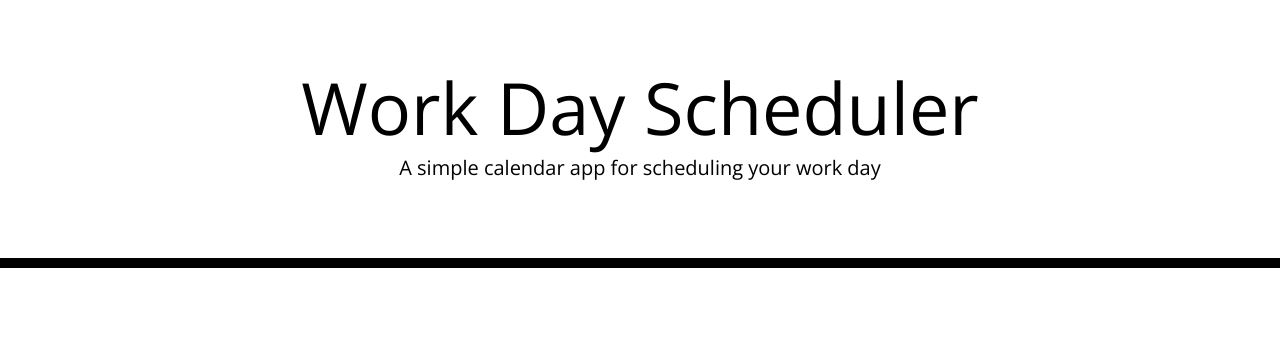
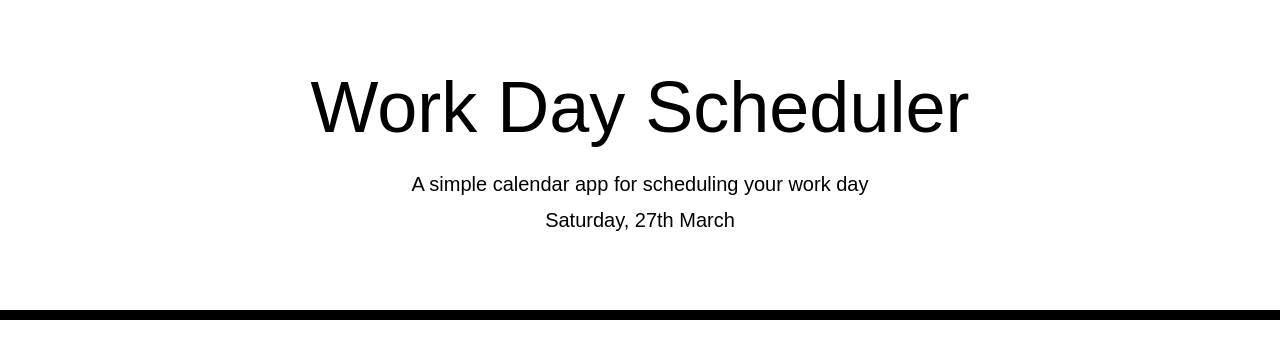
Before and after one commit to lauren-briggs/work-day-scheduler, a plain HTML site: page index.html in a window 1280 px wide. Drawn offline with nearby package versions, Linux system fonts and the light colour scheme; a web font is replaced by a local one.

Commit message:
adding js file, changing architecture of directory by adding assets, css and js folders, changed typeface using adobe typekit and added the day and date in the header jumbotron using moment.js

```diff
--- a/style.css
+++ b/assets/css/style.css
@@ -1,5 +1,7 @@
 body {
-  font-family: 'Open Sans', sans-serif;
+  font-family: obviously, sans-serif;
+  font-weight: 400;
+  font-style: normal;
   font-size: 16px;
   line-height: 1;
 }
--- /dev/null
+++ b/assets/js/script.js
@@ -0,0 +1,12 @@
+var currentDayEl = $("#currentDay");
+
+
+//function using moment.js to display the current day/date in the jumotron
+function displayDay() {
+    var currentDay = moment().format("dddd, Do MMMM");
+    currentDayEl.append(currentDay);
+    console.log(currentDay);
+}
+
+//calling display day function
+displayDay();
--- a/index.html
+++ b/index.html
@@ -1,30 +1,23 @@
 <!DOCTYPE html>
 <html lang="en">
+
 <head>
   <meta charset="UTF-8" />
   <meta name="viewport" content="width=device-width, initial-scale=1.0" />
   <meta http-equiv="X-UA-Compatible" content="ie=edge" />
-    <link
-      rel="stylesheet"
-      href="https://stackpath.bootstrapcdn.com/bootstrap/4.3.1/css/bootstrap.min.css"
-    />
-    <link
-      rel="stylesheet"
-      href="https://use.fontawesome.com/releases/v5.8.1/css/all.css"
-      integrity="sha384-50oBUHEmvpQ+1lW4y57PTFmhCaXp0ML5d60M1M7uH2+nqUivzIebhndOJK28anvf"
-      crossorigin="anonymous"
-    />
-    <link
-      href="https://fonts.googleapis.com/css?family=Open+Sans&display=swap"
-      rel="stylesheet"
-    />
-    <link rel="stylesheet" href="style.css" />
+  <link rel="stylesheet" href="https://stackpath.bootstrapcdn.com/bootstrap/4.3.1/css/bootstrap.min.css" />
+  <link rel="stylesheet" href="https://use.fontawesome.com/releases/v5.8.1/css/all.css"
+    integrity="sha384-50oBUHEmvpQ+1lW4y57PTFmhCaXp0ML5d60M1M7uH2+nqUivzIebhndOJK28anvf" crossorigin="anonymous" />
+  <link href="https://fonts.googleapis.com/css?family=Open+Sans&display=swap" rel="stylesheet" />
+  <!--link to adobe typekit for typeface-->
+  <link rel="stylesheet" href="https://use.typekit.net/xhi1jxe.css">
+  <link rel="stylesheet" href="assets/css/style.css" />
   <title>Work Day Scheduler</title>
 </head>
 
 <body>
   <header class="jumbotron">
-      <h1 class="display-3">Work Day Scheduler</h1>
+    <h1 class="display-3">Work Day Scheduler</h1><br>
     <p class="lead">A simple calendar app for scheduling your work day</p>
     <p id="currentDay" class="lead"></p>
   </header>
@@ -34,5 +27,7 @@
 
   <script src="https://cdnjs.cloudflare.com/ajax/libs/jquery/3.2.1/jquery.min.js"></script>
   <script src="https://cdnjs.cloudflare.com/ajax/libs/moment.js/2.24.0/moment.min.js"></script>
+  <script src="assets/js/script.js"></script>
 </body>
+
 </html>
```
Also changed, not shown: 1 other file. Lines whose indentation alone changed are shown as unchanged.
